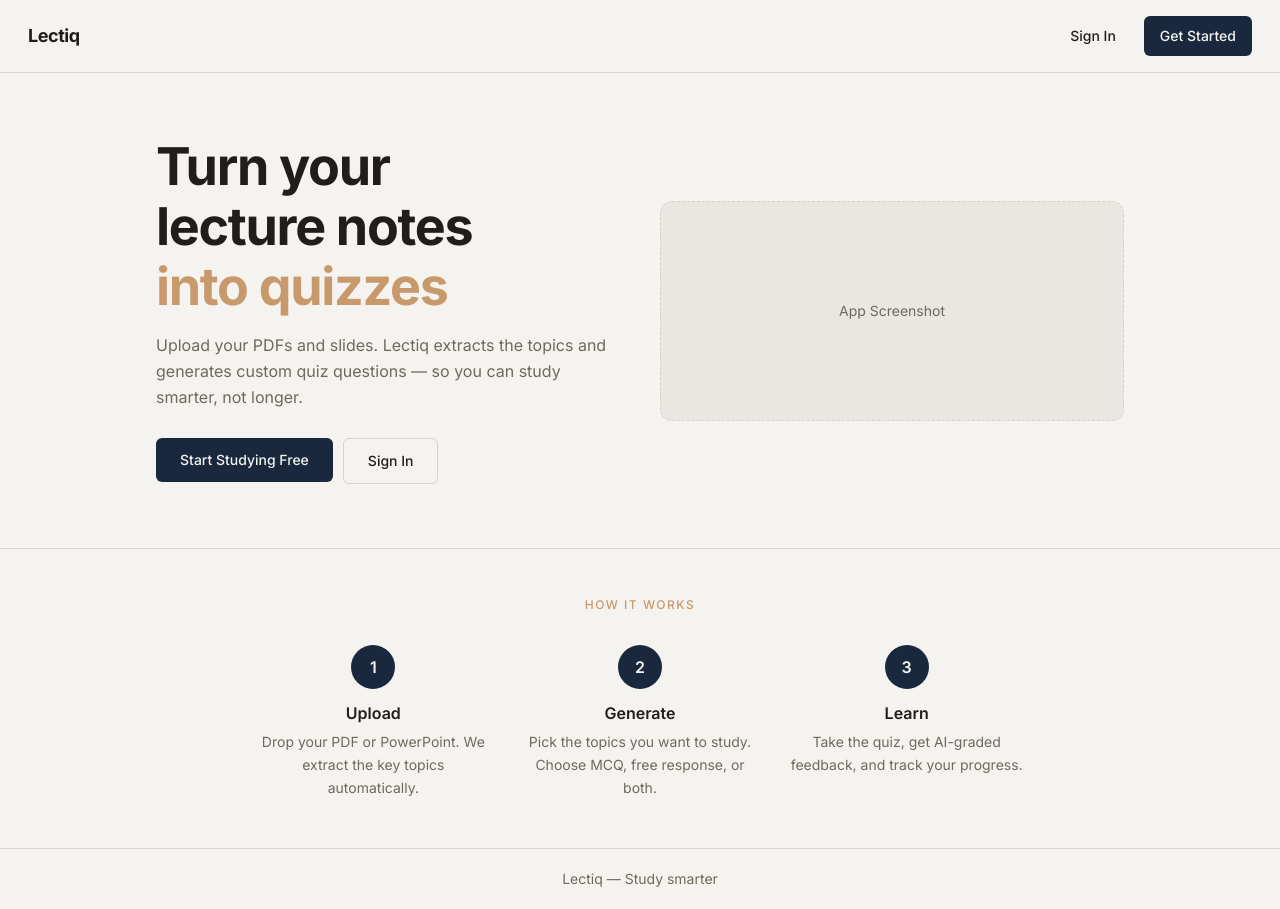
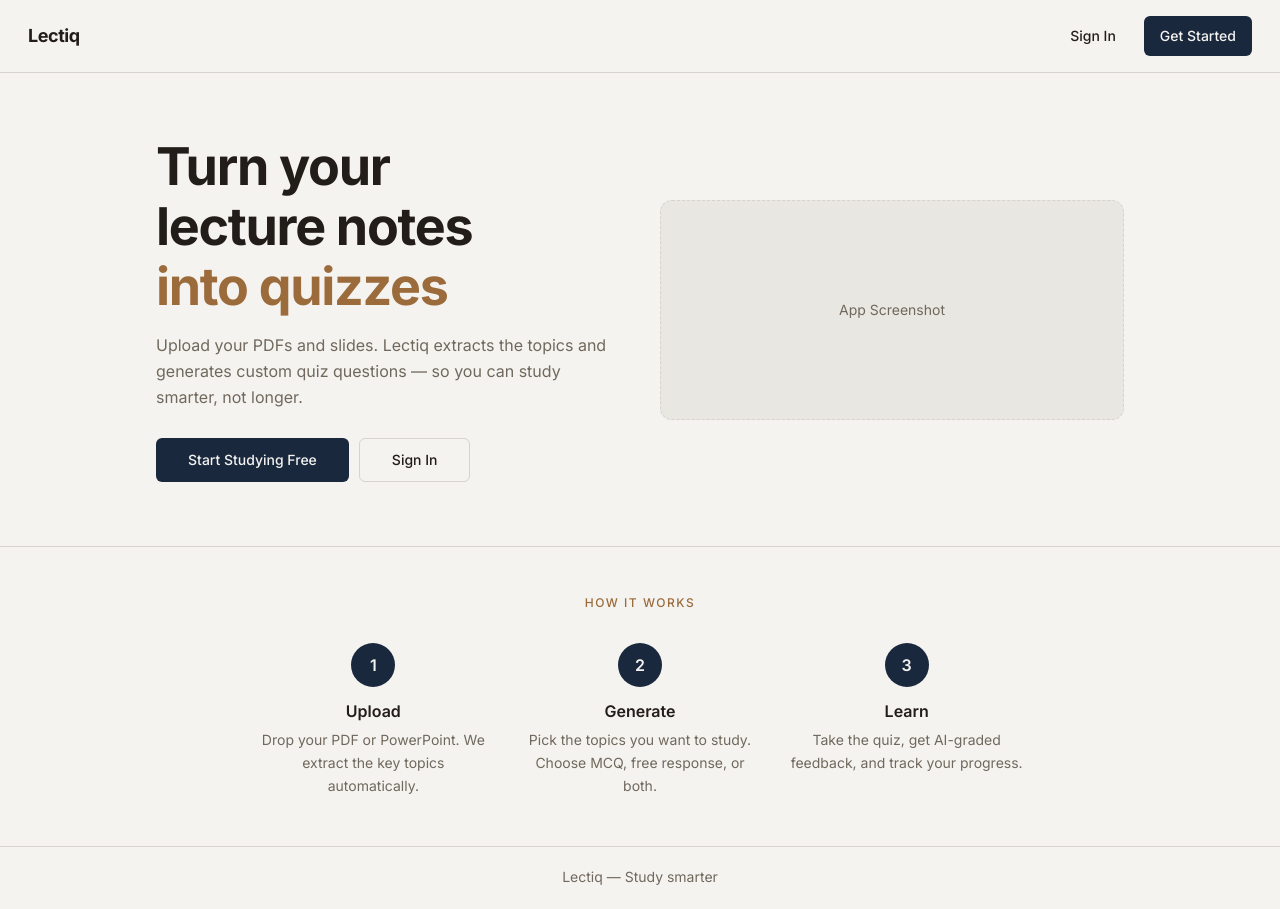
Before and after one commit to Des331150/lectiq, a Next.js app: page / in a window 1280 px wide. Built offline with nearby package versions, Linux system fonts and the light colour scheme.

Commit message:
fix: accent contrast, heading hierarchy, theme tokens

```diff
--- a/app/globals.css
+++ b/app/globals.css
@@ -16,7 +16,7 @@
     --secondary-foreground: 20 12% 18%;
     --muted: 40 12% 88%;
     --muted-foreground: 35 10% 40%;
-    --accent: 30 45% 60%;
+    --accent: 30 45% 42%;
     --accent-foreground: 20 15% 12%;
     --destructive: 0 70% 55%;
     --destructive-foreground: 0 0% 98%;
--- a/app/page.tsx
+++ b/app/page.tsx
@@ -21,7 +21,7 @@
           <div className="flex-1">
             <h1 className="text-[clamp(2rem,5vw,3.25rem)] font-bold leading-[1.15] tracking-tight text-balance mb-4">
               Turn your lecture notes<br />
-              <span className="text-[hsl(var(--accent))]">into quizzes</span>
+              <span className="text-accent">into quizzes</span>
             </h1>
             <p className="text-base leading-relaxed text-muted-foreground max-w-[65ch] mb-7">
               Upload your PDFs and slides. Lectiq extracts the topics and generates
@@ -29,10 +29,10 @@
             </p>
             <div className="flex gap-2.5">
               <Link href="/auth/register">
-                <Button size="lg" className="text-sm font-medium px-6 py-3 h-auto">Start Studying Free</Button>
+                <Button size="lg" className="text-sm font-medium">Start Studying Free</Button>
               </Link>
               <Link href="/auth/login">
-                <Button variant="outline" size="lg" className="text-sm font-medium px-6 py-3 h-auto">Sign In</Button>
+                <Button variant="outline" size="lg" className="text-sm font-medium">Sign In</Button>
               </Link>
             </div>
           </div>
@@ -44,9 +44,9 @@
         </div>
 
         <div className="border-t border-border py-12 px-7">
-          <p className="text-center text-xs font-medium uppercase tracking-[1.5px] text-[hsl(var(--accent))] mb-8">
+          <h2 className="text-center text-xs font-medium uppercase tracking-[1.5px] text-accent mb-8">
             How it works
-          </p>
+          </h2>
           <div className="grid grid-cols-1 md:grid-cols-3 gap-8 max-w-3xl mx-auto">
             {[
               { num: "1", title: "Upload", desc: "Drop your PDF or PowerPoint. We extract the key topics automatically." },
```
